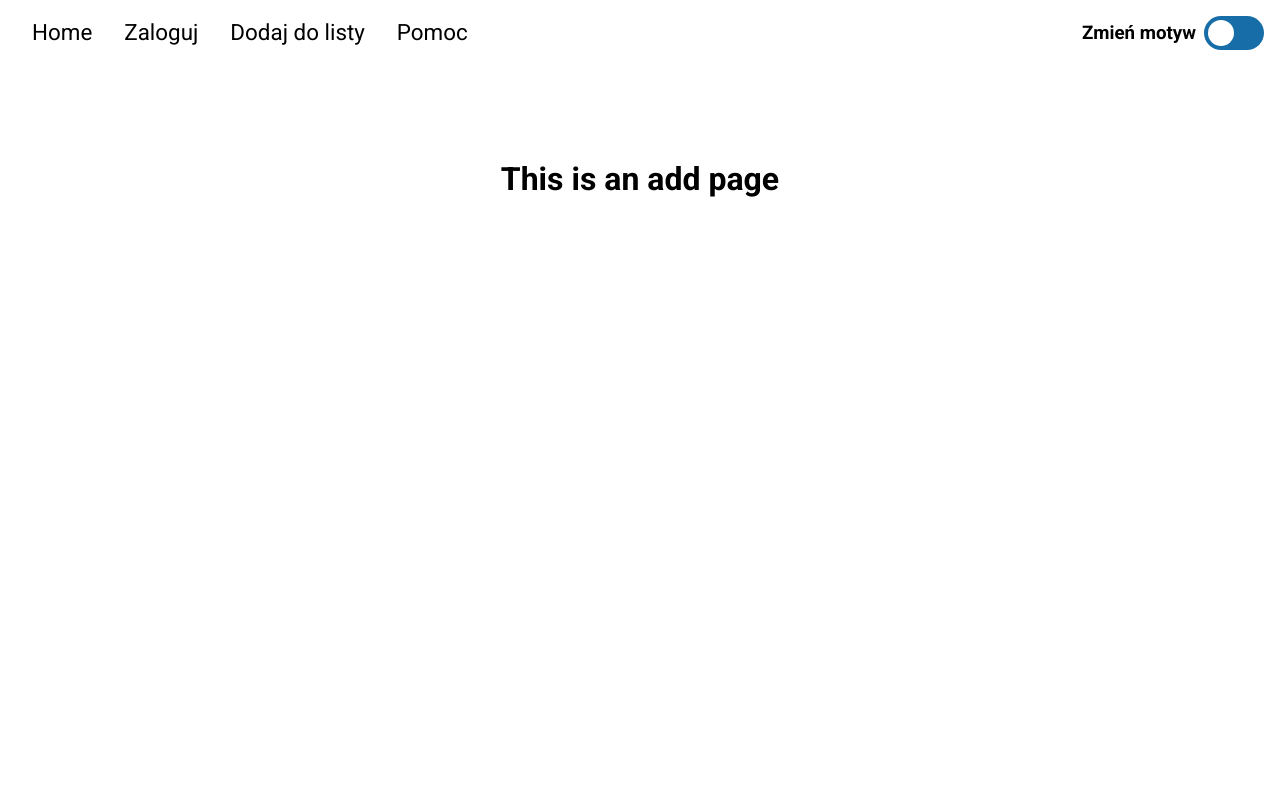
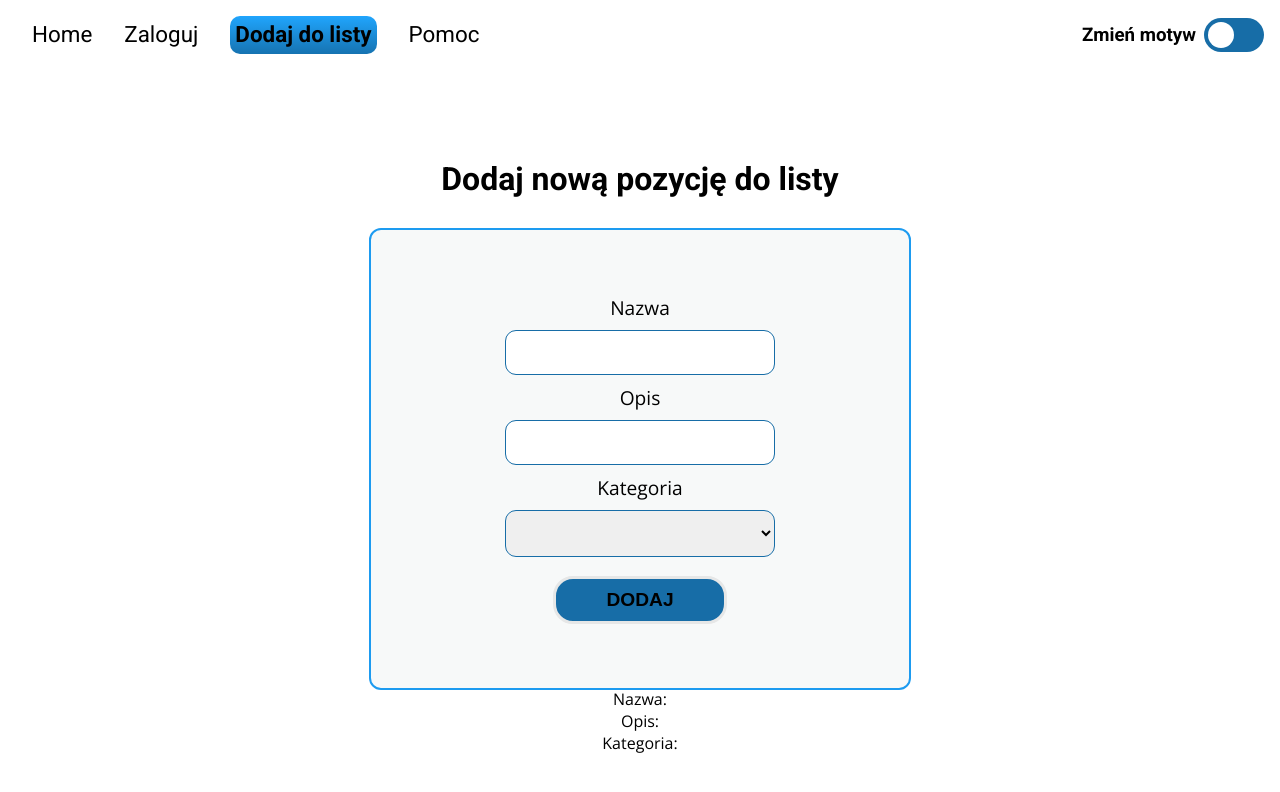
Before and after one commit to NoscanX/wkck-project, a Vue app: page /add in a window 1280 px wide. Shown: the top 792 px of the page. Built offline with nearby package versions, Linux system fonts and the light colour scheme.

Commit message:
AddView, deletion, other added, some changes

```diff
--- a/src/App.vue
+++ b/src/App.vue
@@ -120,11 +120,16 @@ nav {
 }
 
 .nav-list-item:hover {
-    color: var(--active-and-hover);
+    /* color: var(--active-and-hover); */
 }
 
-.nav-list-item:focus { /** need fix */
+.nav-list a.router-link-exact-active {
     font-weight: 700;
+    background-image: linear-gradient(
+        var(--primary-gradient),
+        var(--secondary-gradient));
+    padding: 5px;
+    border-radius: 10px;
 }
 
 .switch {
--- a/src/views/AddView.vue
+++ b/src/views/AddView.vue
@@ -1,13 +1,120 @@
 <template>
   <div class="content">
-    <h1>This is an add page</h1>
+    <div class="add-panel">
+      <h1>Dodaj nową pozycję do listy</h1>
+      <form @submit.prevent="handleSubmit">
+
+        <label>Nazwa</label>
+        <input type="text" v-model="name" required>
+
+        <label>Opis</label>
+        <input type="text" v-model="description">
+
+        <label>Kategoria</label>
+        <select v-model="category" required>
+          <option value="category-music">Muzyka</option>
+          <option value="category-book">Książki</option>
+          <option value="category-other">Inne</option>
+        </select>
+
+        <button class="btn-submit" type="submit">Dodaj</button>
+
+      </form>
+    </div>
+    <p>Nazwa: {{ name }}</p>
+    <p>Opis: {{ description }}</p>
+    <p>Kategoria: {{ category }}</p>
   </div>
 </template>
 
+<script>
+import HomeView from "./HomeView.vue";
+
+export default {
+  data() {
+    return {
+      name: '',
+      description: '',
+      category: '',
+    }
+  },
+  methods: {
+    handleSubmit() {
+
+    }
+  },
+  components: {
+    HomeView
+  }
+}
+</script>
+
 <style lang="css" scoped>
 
-h1 {
-  margin-top: 10rem;
+.add-panel {
+    text-align: center;
+    width: 70%;
+    margin-top: 10rem;
+}
+
+.add-panel form {
+    display: flex;
+    flex-direction: column;
+    border-radius: 10px;
+    margin: 0 auto;
+    width: 60%;
+    max-width: 1200px;
+    display: flex;
+    flex-direction: column;
+    padding: 4rem 0;
+    align-items: center;
+    background-color: transparent;
+    margin-top: 2rem;
+    background-color: var(--secondary-background);
+    outline: 2px solid var(--active-and-hover);
+}
+
+.add-panel label {
+    font-size: 1.2rem;
+}
+
+.add-panel input, select{
+    width: 50%;
+    border: 0;
+    border-radius: 10px;
+    padding: 10px;
+    outline: 0;
+    margin: 10px 0;
+    font-family: 'Roboto', sans-serif;
+    font-size: 1.2rem;
+    outline: 1px solid var(--accents);
+}
+
+.add-panel input:focus, select:focus{
+    outline: 3px solid var(--active-and-hover);
+}
+
+.add-panel button{
+    margin-top: 10px;
+    padding: 10px 50px;
+    border: 0;
+    border: 3px solid var(--list-background);
+    border-radius: 20px;
+    font-weight: bold;
+    background-color: var(--darker-accents);
+    color: var(--text-color);
+    text-transform: uppercase;
+    transition: 300ms all;
+    font-size: 1.2rem;
+}
+
+.btn-submit:hover{
+    background-image: linear-gradient(
+        var(--primary-gradient),
+        var(--secondary-gradient));
+    border: 3px solid var(--active-and-hover);
+    color: var(--theme-hover-button-text);
+    cursor: pointer;
 }
 
 </style>
--- a/src/views/HomeView.vue
+++ b/src/views/HomeView.vue
@@ -14,10 +14,10 @@
                         <span class="slider round"></span>
                     </label>
                     </div>
-                    <div>
-                        <!-- <h1>Zaloguj sie lepiej</h1> -->
+                    <!-- <div>
+                        <h1>Zaloguj sie lepiej</h1>
                         <button @click="toggleModal">sdasdas</button>
-                    </div>
+                    </div> -->
                 </div>
             </div>
             <div class="category music">
@@ -33,7 +33,7 @@
                                 <p class="desc"> {{ song.description }} </p>
                             </div>
                             <div class="icons">
-                                <fa class="icon" icon="trash"/>
+                                <fa class="icon" icon="trash" @click="deleteItem(song)"/>
                                 <fa class="icon" icon="pen"/>
                                 <fa class="icon" :class="{ favicon: song.isFav }" icon="heart" @click="toggleFav(song)"/>
                             </div>
@@ -54,9 +54,30 @@
                                 <p class="desc"> {{ book.description }} </p>
                             </div>
                             <div class="icons">
-                                <fa class="icon" icon="trash"/>
+                                <fa class="icon" icon="trash" @click="deleteItem(book)"/>
                                 <fa class="icon" icon="pen"/>
                                 <fa class="icon" :class="{ favicon: book.isFav }" icon="heart" @click="toggleFav(book)"/>
+                            </div>
+                        </div>
+                    </li>
+                </ul>
+            </div>
+            <div class="category other">
+                <h2>Kategoria: Inne <fa class="icon-header" icon="bookmark"/></h2>
+                <hr>
+                <ul>
+                    <li v-for="other in filteredOthers" :key="other.id" :class="{ fav: other.isFav }">
+                        <div class="info">
+                            <div class="title-box">
+                                <p> {{ other.title }} </p>
+                            </div>
+                            <div class="description-box">
+                                <p class="desc"> {{ other.description }} </p>
+                            </div>
+                            <div class="icons">
+                                <fa class="icon" icon="trash" @click="deleteItem(other)"/>
+                                <fa class="icon" icon="pen"/>
+                                <fa class="icon" :class="{ favicon: other.isFav }" icon="heart" @click="toggleFav(other)"/>
                             </div>
                         </div>
                     </li>
@@ -65,15 +86,11 @@
         </div>
 
         <div v-if="showModal">
-    <AddModalView theme="sale" @close="toggleModal">
-      <template v-slot:links>
-        <a href="#">sign up now</a>
-        <a href="#">more info</a>
-      </template>
-      <h1>Okno modalne!</h1>
+            <AddModalView theme="sale" @close="toggleModal">
 
-    </AddModalView>
-  </div>
+
+            </AddModalView>
+        </div>
     </div>
 
 </template>
@@ -97,6 +114,8 @@ export default {
         return {
             showAll: true,
             showModal: false,
+            newTitle: '',
+            newDescription: '',
             songs: [
                 {
                     title: 'Above & Beyond - Gratitude',
@@ -118,12 +137,61 @@ export default {
                     isFav: true
                 },
             ],
+            nextItem: '',
 
             books: [
                 {
                     title: 'Adam Mickiewicz - Dziady',
                     description: 'Lorem ipsum dolor sit amet consectetur adipisicing elit.',
                     isFav: true
+                },
+                {
+                    title: 'Jeremy Clarkson - Świat według Clarksona',
+                    description: 'Lorem ipsum dolor sit amet.',
+                    isFav: false
+                },
+                {
+                    title: 'gardenstate, Oliver Smith - By Your Side',
+                    description: 'Lorem ipsum dolor sit amet. Fajna książka.',
+                    isFav: false
+                },
+                {
+                    title: 'Above & Beyond - Believer',
+                    description: 'Lorem ipsum dolor sit amet consectetur, adipisicing elit. Ad, beatae?',
+                    isFav: true
+                },
+                {
+                    title: 'Above & Beyond - Believer',
+                    description: 'Lorem ipsum dolor sit amet consectetur, adipisicing elit. Ad, beatae?',
+                    isFav: false
+                },
+            ],
+
+            others: [
+                {
+                    title: 'Adam Mickiewicz - Dziady',
+                    description: 'Lorem ipsum dolor sit amet consectetur adipisicing elit.',
+                    isFav: true
+                },
+                {
+                    title: 'Jeremy Clarkson - Świat według Clarksona',
+                    description: 'Lorem ipsum dolor sit amet.',
+                    isFav: false
+                },
+                {
+                    title: 'gardenstate, Oliver Smith - By Your Side',
+                    description: 'Lorem ipsum dolor sit amet. Fajna książka.',
+                    isFav: false
+                },
+                {
+                    title: 'Above & Beyond - Believer',
+                    description: 'Lorem ipsum dolor sit amet consectetur, adipisicing elit. Ad, beatae?',
+                    isFav: true
+                },
+                {
+                    title: 'Above & Beyond - Believer',
+                    description: 'Lorem ipsum dolor sit amet consectetur, adipisicing elit. Ad, beatae?',
+                    isFav: false
                 },
                 {
                     title: 'Jeremy Clarkson - Świat według Clarksona',
@@ -155,9 +223,20 @@ export default {
         toggleFav(song) {
             song.isFav = !song.isFav;
         },
-            toggleModal() {
+        toggleModal() {
             this.showModal = !this.showModal
-            }
+        },
+        deleteItem(listItem) {
+            this.songs = this.songs.filter((item) => {
+                return listItem != item
+            })
+            this.books = this.books.filter((item) => {
+                return listItem != item
+            })
+            this.others = this.others.filter((item) => {
+                return listItem != item
+            })
+        }
     },
     computed: {
         filteredSongs() {
@@ -172,6 +251,13 @@ export default {
                 return this.books.filter(book => book.isFav)
             }else {
                 return this.books;
+            }
+        },
+        filteredOthers() {
+            if(!this.showAll) {
+                return this.others.filter(other => other.isFav)
+            }else {
+                return this.others;
             }
         }
     }
--- a/src/views/LoginView.vue
+++ b/src/views/LoginView.vue
@@ -2,14 +2,16 @@
   <div class="content">
     <div class="login-panel">
       <h1>Zaloguj się</h1>
-      <form action="">
-        <label for="">Login</label>
-        <input type="text" name="" id="login-input">
-        <label for="">Hasło</label>
-        <input type="password" name="" id="password-input">
+      <form @submit.prevent="handleSubmit">
+        <label>Login</label>
+        <input type="text" v-model="login" required>
+        <label>Hasło</label>
+        <input type="password" v-model="password" required>
         <button class="btn-submit" type="submit">Zaloguj</button>
       </form>
     </div>
+    <p>Login: {{ login }}</p>
+    <p>Password: {{ password }}</p>
   </div>
 </template>
 
@@ -24,18 +26,21 @@ export default {
         type: Boolean,
         default: false,
       },
+      login: '',
+      password: '',
 
+      tempLogin: 'user',
+      tempPassword: 'pass'
     }
   },
 
   methods: {
-
-  },
-
-  computed: {
-
+    handleSubmit() {
+      if (this.login === this.tempLogin && this.password === this.tempPassword) {
+        return "prac";
+      }
+    }
   }
-
 }
 </script>
 
```
Lines whose indentation alone changed are shown as unchanged.
